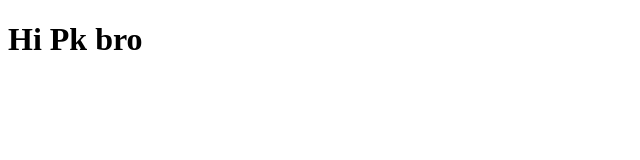
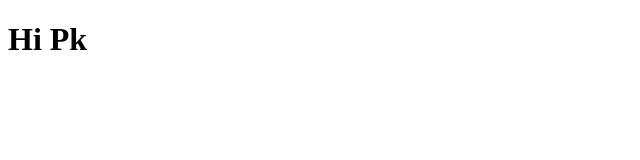
Before and after one commit to saikiran-kutikuppala/practice-git, a plain HTML site: page index.html in a window 1280 px wide. Shown: the full height of the page, 0-640 px from the left. Drawn offline with Linux system fonts and the light colour scheme.

Commit message:
hi prend

```diff
--- a/index.html
+++ b/index.html
@@ -6,6 +6,6 @@
     <title>Document</title>
 </head>
 <body>
-    <h1>Hi Pk bro</h1>
+    <h1>Hi Pk</h1>
 </body>
 </html>
```
